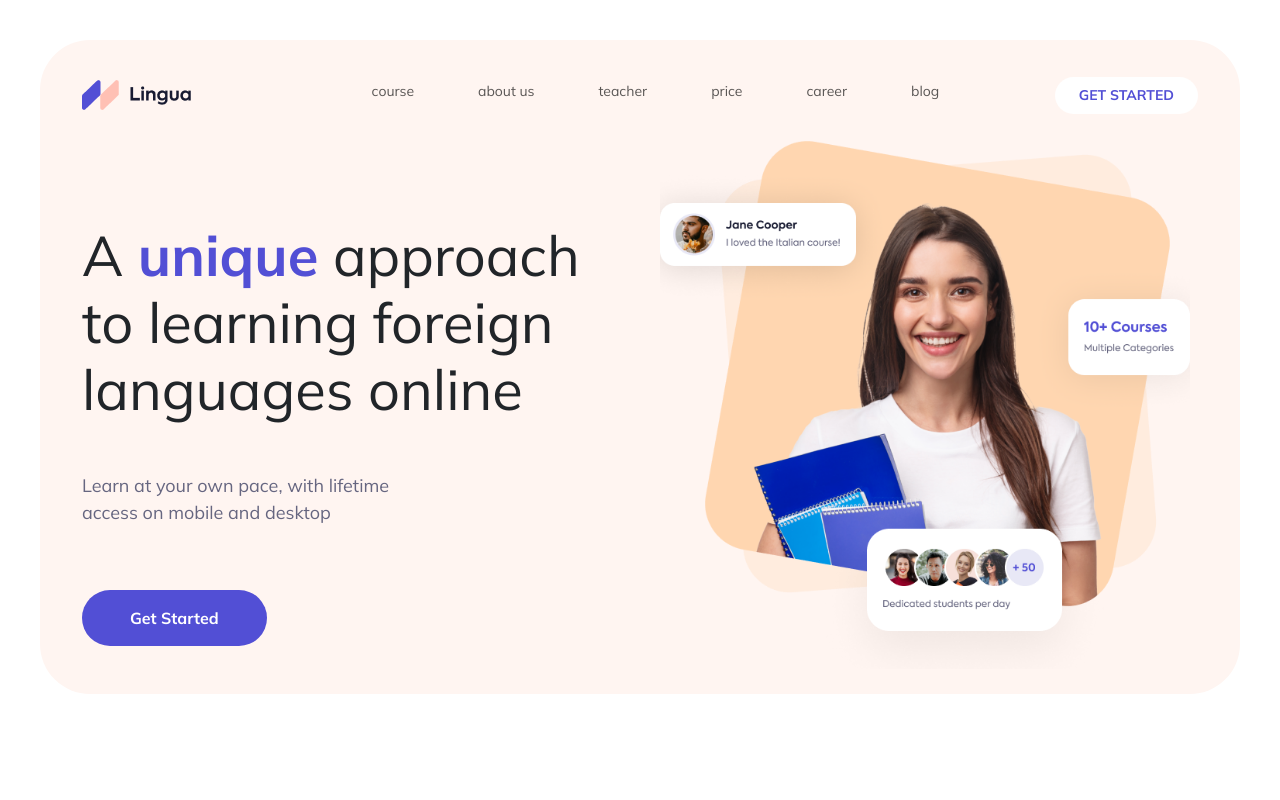
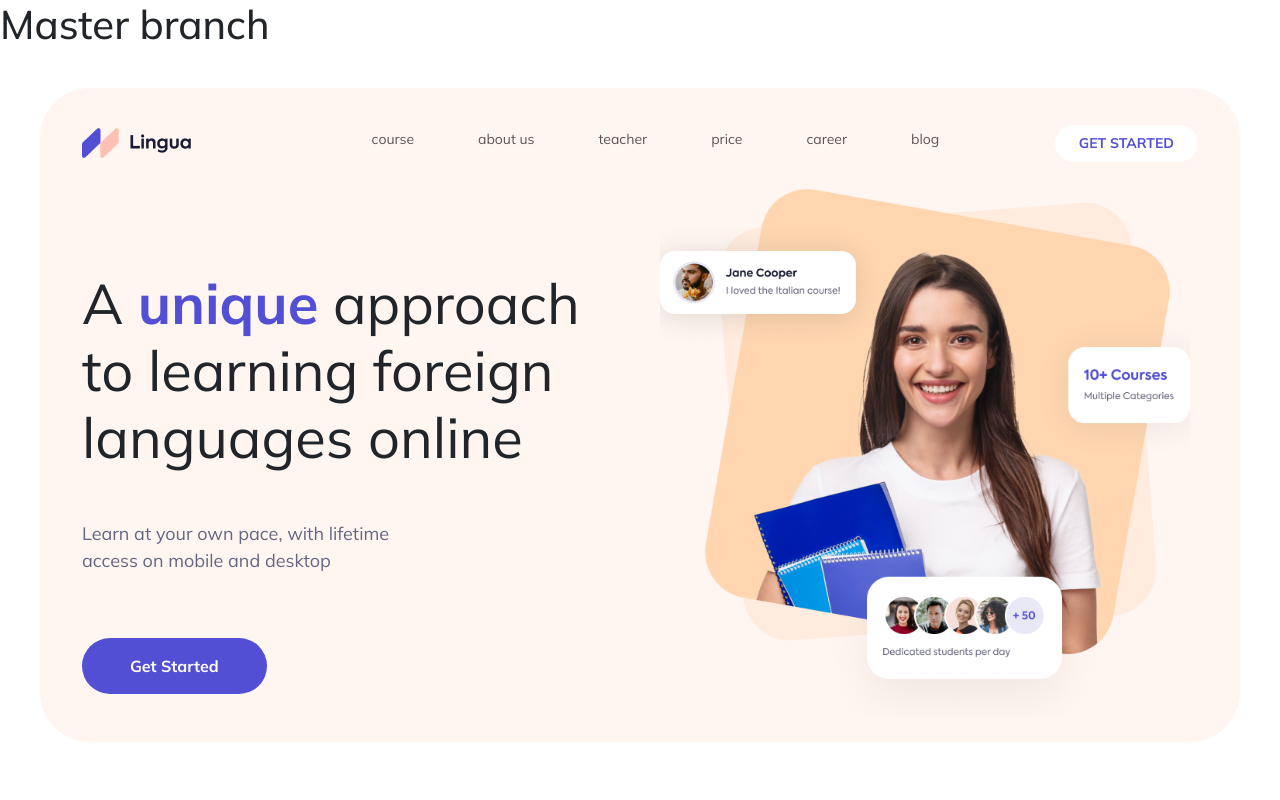
Before and after one commit to Disha-231/Lingua-using-scss-and-grunt, a website: page index.html in a window 1280 px wide. Shown: the top 800 px of the page. Drawn offline with Linux system fonts and the light colour scheme.

Commit message:
master-branch-content-add

```diff
--- a/index.html
+++ b/index.html
@@ -11,6 +11,7 @@
 </head>
 
 <body>
+    <h1>Master branch</h1>
     <div class="wrap-header-slider">
         <!--header-->
         <nav class="navbar header navbar-expand-lg">
```
